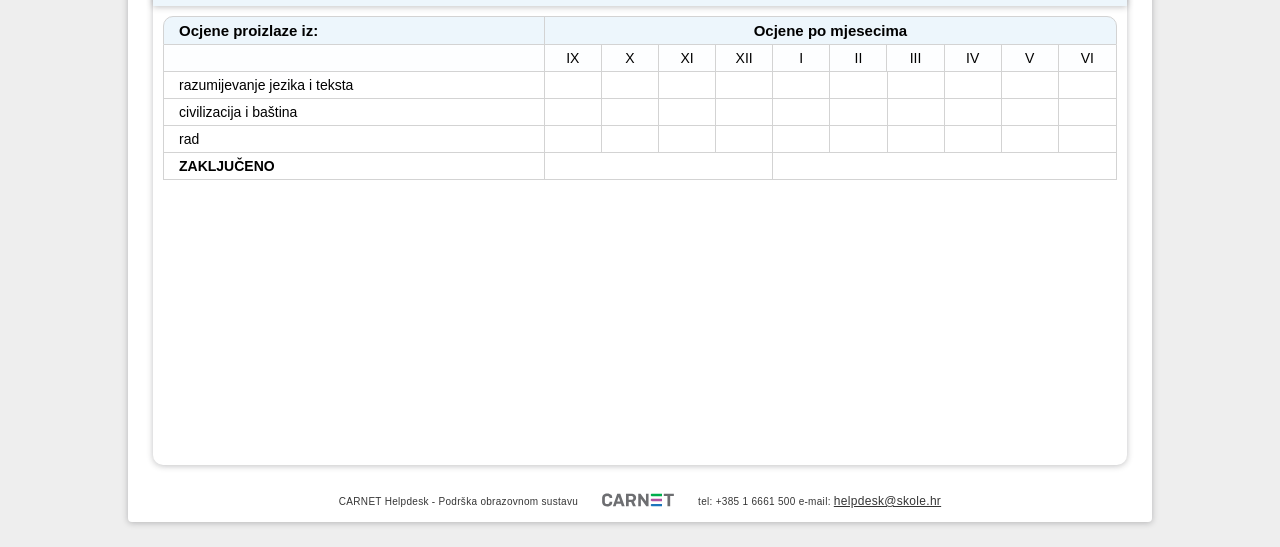
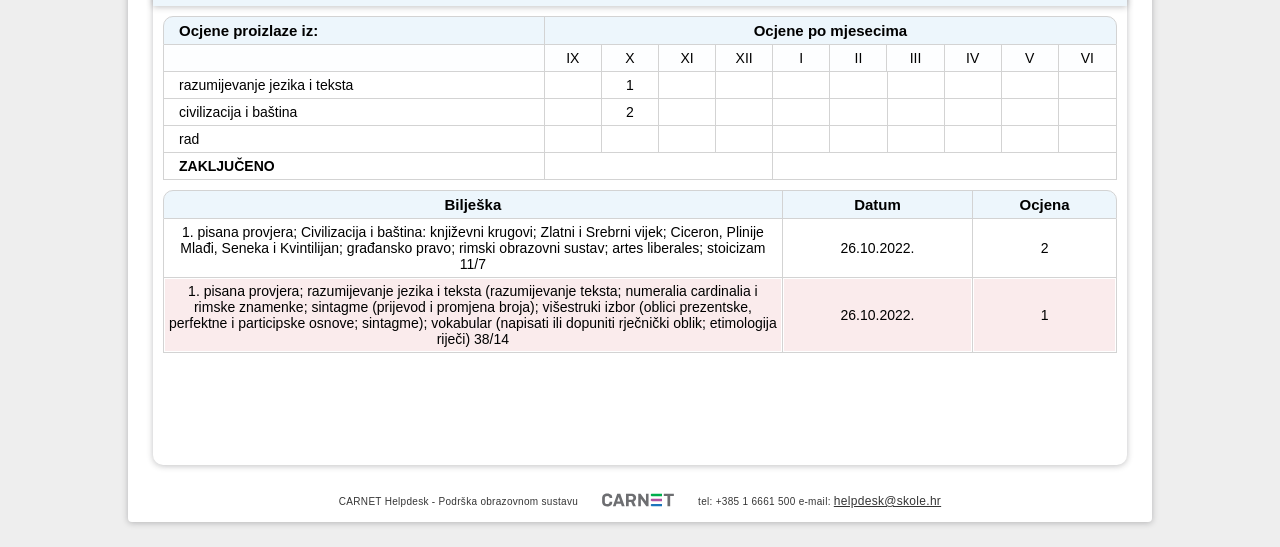
Before and after one commit to ocjene/Latinski-Jezik, a plain HTML site: page index.html in a window 1280 px wide. Shown: the part 262-809 px from the top of the page. Drawn offline with Linux system fonts and the light colour scheme; a script that the page names is missing; a web font is replaced by a local one.

Commit message:
Add files via upload

```diff
--- a/index.html
+++ b/index.html
@@ -219,7 +219,7 @@
 															</div>
 
 							<div class="flex-row grade">
-															</div>
+									1						</div>
 
 							<div class="flex-row grade">
 															</div>
@@ -254,7 +254,7 @@
 															</div>
 
 							<div class="flex-row grade">
-															</div>
+									2						</div>
 
 							<div class="flex-row grade">
 															</div>
@@ -323,7 +323,32 @@
 					<div class="flex-row"></div>
 				</div>
 			</div>
+			<div class="table-container  notes-table " aria-label="NotesTable">
+				<div class="flex-table header first">
+		<div class="flex-row">
+			<span>Bilješka</span>
+		</div>
+		<div class="flex-row">
+			 <span>Datum</span>
+		</div>
+		<div class="flex-row">
+			 <span>Ocjena</span>
+		</div>
+	</div>
+					<div class="flex-table row  positive  " data-action-id="549646684470">
+		<div class="flex-row"> <span>1. pisana provjera; Civilizacija i baština: književni krugovi; Zlatni i Srebrni vijek; Ciceron, Plinije Mlađi, Seneka i Kvintilijan; građansko pravo; rimski obrazovni sustav; artes liberales; stoicizam 11/7</span></div>
 
+			<div class="flex-row"> <span>26.10.2022.</span></div>
+								<div class="flex-row"> <span>2</span></div>
+	</div>
+					<div class="flex-table row  negative  " data-action-id="549639872020">
+		<div class="flex-row"> <span>1. pisana provjera; razumijevanje jezika i teksta (razumijevanje teksta; numeralia cardinalia i rimske znamenke; sintagme (prijevod i promjena broja); višestruki izbor (oblici prezentske, perfektne i participske osnove; sintagme); vokabular (napisati ili dopuniti rječnički oblik; etimologija riječi) 38/14</span></div>
+
+			<div class="flex-row"> <span>26.10.2022.</span></div>
+								<div class="flex-row"> <span>1</span></div>
+	</div>
+
+</div>
 
 
 		<div class="table-container  notes-table " aria-label="NotesTable">
```
